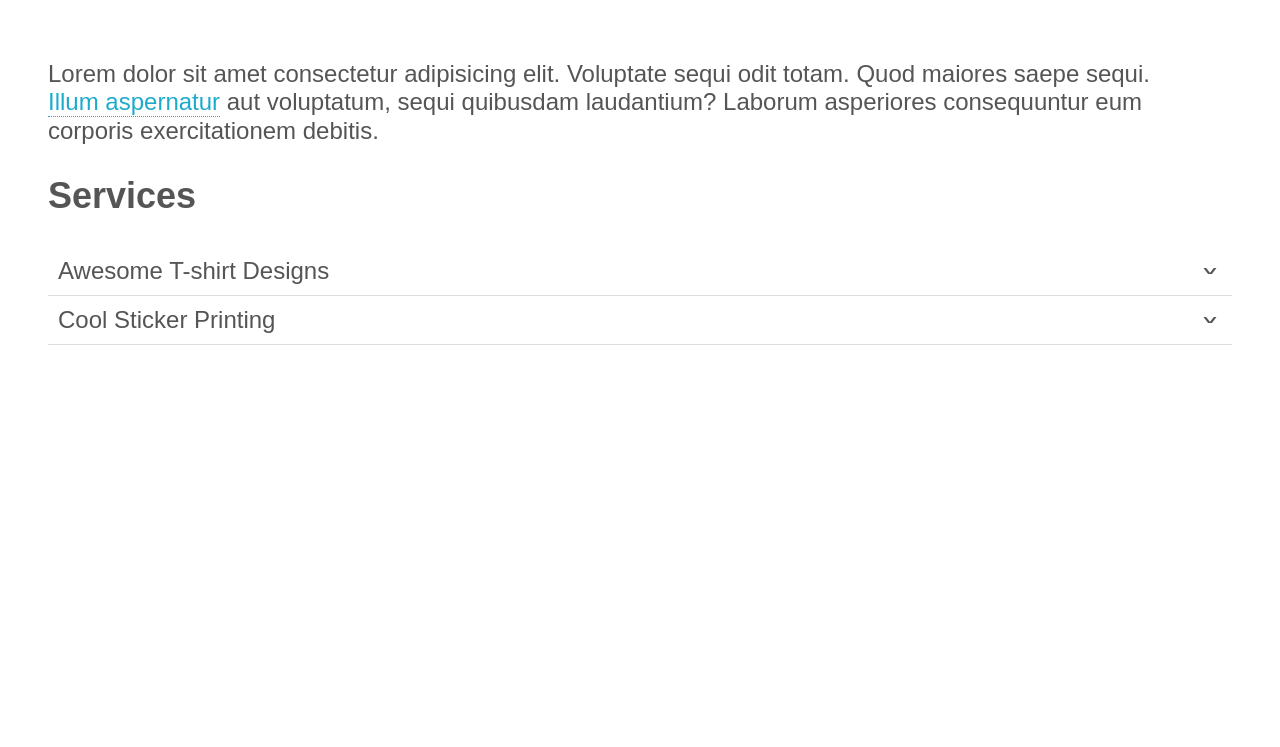
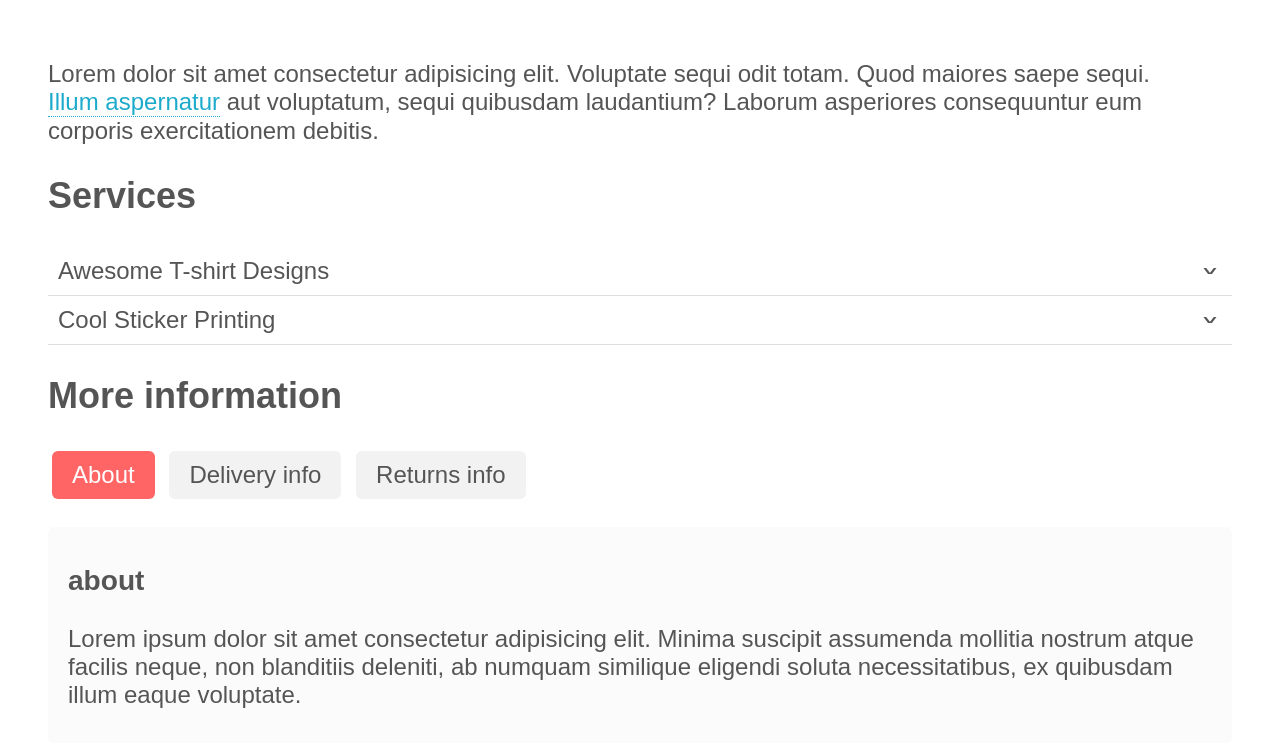
Before and after one commit to Wangchimei/ui_collection, a website built with webpack: page src/template.html in a window 1280 px wide. Built offline with nearby package versions, Linux system fonts and the light colour scheme.

Commit message:
create tabs

```diff
--- a/src/index.js
+++ b/src/index.js
@@ -1,6 +1,7 @@
 import './styles/main.scss';
 import Tooltip from './scripts/tooltip';
 import Dropdown from './scripts/dropdown';
+import Tabs from './scripts/tabs';
 
 //create a tooltip
 const tooltip = new Tooltip(document.querySelector('.tooltip'));
@@ -12,3 +13,7 @@ dropdowns.forEach(dropdown => {
   const instance = new Dropdown(dropdown);
   instance.init();
 });
+
+//create tabs
+const tabs = new Tabs(document.querySelector('.tabs'));
+tabs.init();
--- /dev/null
+++ b/src/scripts/tabs.js
@@ -0,0 +1,34 @@
+import '../styles/tabs.scss';
+
+class Tabs {
+  constructor(container) {
+    this.container = container;
+    this.tabs = container.querySelectorAll('.trigger');
+  }
+  init() {
+    this.tabs.forEach(tab => {
+      tab.addEventListener('click', e => {
+        this.toggleTab(e);
+        this.toggleContent(e);
+      });
+    });
+  }
+  toggleTab(e) {
+    // remove current active classes
+    this.tabs.forEach(tab => tab.classList.remove('active'));
+    //add new active class to clicked tab
+    e.target.classList.add('active');
+  }
+  toggleContent(e) {
+    // remove current active classes
+    this.container.querySelectorAll('.content').forEach(item => {
+      item.classList.remove('active');
+    });
+    //add new active class to clicked tab
+    const selector = e.target.getAttribute('data-target');
+    const content = this.container.querySelector(selector);
+    content.classList.add('active');
+  }
+}
+
+export { Tabs as default };
--- /dev/null
+++ b/src/styles/tabs.scss
@@ -0,0 +1,29 @@
+.tabs > ul {
+  padding: 0;
+}
+.tabs .trigger {
+  list-style-type: none;
+  padding: 10px;
+  background: #f2f2f2;
+  margin: 4px;
+  border-radius: 6px;
+  display: inline-block;
+  padding: 10px 20px;
+  cursor: pointer;
+
+  &.active {
+    background: #ff6565;
+    color: white;
+  }
+}
+
+.tabs .content {
+  background: #fbfbfb;
+  padding: 10px 20px;
+  border-radius: 6px;
+  display: none;
+
+  &.active {
+    display: block;
+  }
+}
--- a/src/template.html
+++ b/src/template.html
@@ -42,6 +42,43 @@
           </p>
         </div>
       </div>
+
+      <h2>More information</h2>
+      <!-- tabs -->
+      <div class="tabs">
+        <ul>
+          <li class="trigger active" data-target="#about">About</li>
+          <li class="trigger" data-target="#delivery">Delivery info</li>
+          <li class="trigger" data-target="#returns">Returns info</li>
+        </ul>
+        <div id="about" class="content active">
+          <h3>about</h3>
+          <p>
+            Lorem ipsum dolor sit amet consectetur adipisicing elit. Minima
+            suscipit assumenda mollitia nostrum atque facilis neque, non
+            blanditiis deleniti, ab numquam similique eligendi soluta
+            necessitatibus, ex quibusdam illum eaque voluptate.
+          </p>
+        </div>
+        <div id="delivery" class="content">
+          <h3>delivery</h3>
+          <p>
+            Non blanditiis deleniti, ab numquam similique eligendi soluta
+            necessitatibus, ex quibusdam illum eaque voluptate.Lorem ipsum dolor
+            sit amet consectetur adipisicing elit. Minima suscipit assumenda
+            mollitia nostrum atque facilis neque.
+          </p>
+        </div>
+        <div id="returns" class="content">
+          <h3>returns</h3>
+          <p>
+            Adipisicing elit. Minima suscipit assumenda mollitia nostrum atque
+            facilis neque, non blanditiis deleniti, lorem ipsum dolor sit amet
+            consectetur ab numquam similique eligendi soluta necessitatibus, ex
+            quibusdam illum eaque voluptate.
+          </p>
+        </div>
+      </div>
     </div>
   </body>
 </html>
```
